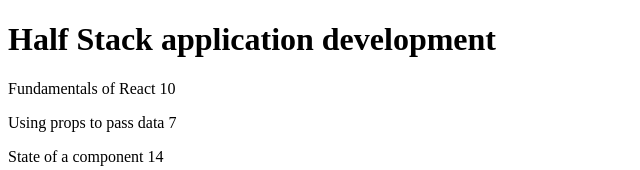
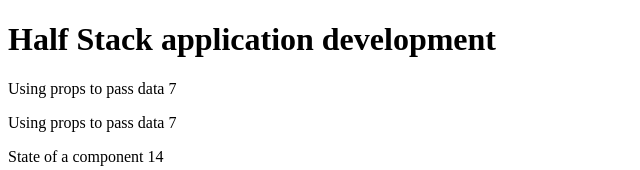
Before and after one commit to AGORKHALY/Fullstack-course-Helsinki, a React (Vite) app: page / in a window 1280 px wide. Shown: the top 170 px of the page, without its empty margins (0-640 px from the left). Built offline with nearby package versions, Linux system fonts and the light colour scheme.

Commit message:
object-array

```diff
--- a/src/App.jsx
+++ b/src/App.jsx
@@ -26,8 +26,9 @@ const Total = (props) => {
 }
 
 const App = () => {
-  const course = 'Half Stack application development'
-  const parts = [
+  const course = {
+    name: 'Half Stack application development',
+    parts: [
       {
         name: 'Fundamentals of React',
         exercises: 10
@@ -41,13 +42,14 @@ const App = () => {
         exercises: 14
       }
     ]
+  }
   return (
     <div>
-      <Header course={course} />
-      <Content part={parts[0].name} exercises={parts[0].exercises} />
-      <Content part={parts[1].name} exercises={parts[1].exercises} />
-      <Content part={parts[2].name} exercises={parts[2].exercises} />
-      <Total exercises1={parts[0].exercises} exercises2={parts[1].exercises} exercises3={parts[2].exercises} />
+      <Header course={course.name} />
+      <Content part={course.parts[1].name} exercises={course.parts[1].exercises} />
+      <Content part={course.parts[1].name} exercises={course.parts[1].exercises} />
+      <Content part={course.parts[2].name} exercises={course.parts[2].exercises} />
+      <Total exercises1={course.parts[0].exercises} exercises2={course.parts[1].exercises} exercises3={course.parts[2].exercises} />
     </div>
   )
 }
```
Lines whose indentation alone changed are shown as unchanged.
